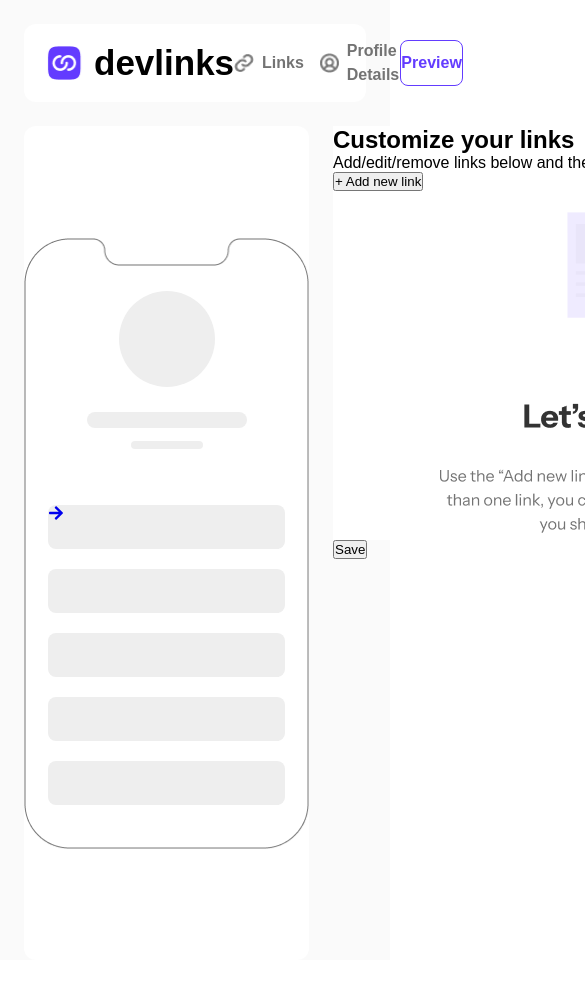
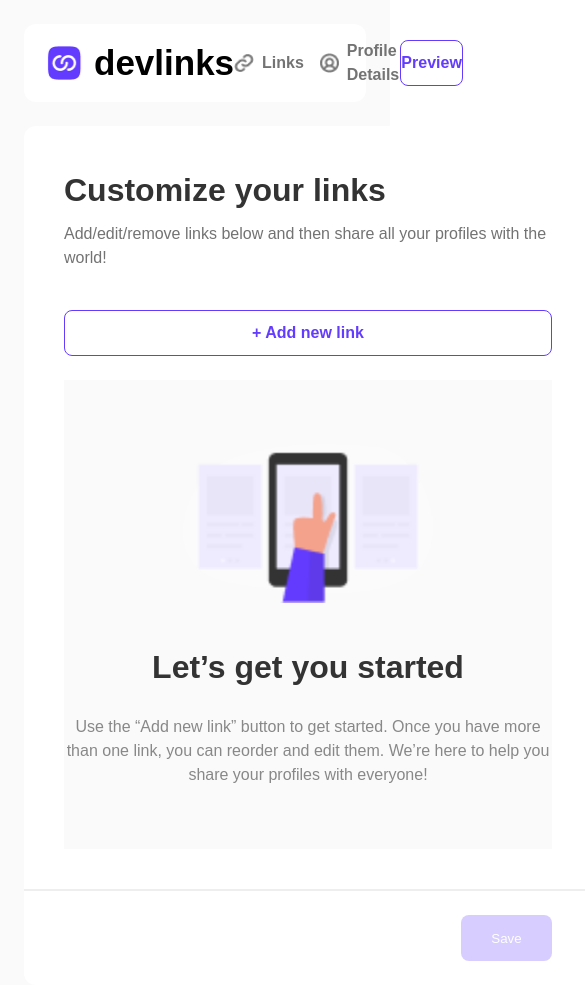
Before and after one commit to byrmzdeh/teamTaskLogin, a React (Vite) app: page /links in a window 390 px wide. Shown: the top 985 px of the page, 585 px wide, since content can reach past the window. Before the commit the page ends 960 px from the top, so only its background shows below. Built offline with nearby package versions, Linux system fonts and the light colour scheme; a small style sheet from the web is missing; a web font is replaced by a local one.

Commit message:
finalized PhoneCard UI with responsive and custom links styling

```diff
--- a/src/assets/scss/_variable.scss
+++ b/src/assets/scss/_variable.scss
@@ -3,3 +3,5 @@ $white-color:#ffffff;
 $border-color:#633CFF;
 $padding:0 24px;
 $light-grey: #eeeeee;
+$dark-grey:#333333;
+$grey:#737373
--- a/src/assets/scss/components/_customizeLinks.scss
+++ b/src/assets/scss/components/_customizeLinks.scss
@@ -1,4 +1,112 @@
-.customize{
-    width: 808px;
-    background-color: #fff;
+.customize-links-wrappers {
+  width: 808px;
+  background-color: $white-color;
+  border-radius: 12px;
+  display: flex;
+  flex-direction: column;
+  .customize-container {
+    border-bottom: 2px solid $light-grey;
+    .customize {
+      display: flex;
+      flex-direction: column;
+      gap: 40px;
+      padding: 40px;
+      .customize-head {
+        display: flex;
+        flex-direction: column;
+        gap: 8px;
+        h2 {
+          font-weight: 700;
+          font-size: 32px;
+          line-height: 150%;
+          letter-spacing: 0%;
+          color: $dark-grey;
+        }
+        p {
+          color: $grey;
+          font-size: 16px;
+          font-weight: 400;
+          line-height: 150%;
+          letter-spacing: 0%;
+        }
+      }
+      .customize-links-body {
+        display: flex;
+        flex-direction: column;
+        gap: 24px;
+        button {
+          width: 100%;
+          height: 46px;
+          border-radius: 8px;
+          border: 1px solid $border-color;
+          background-color: $white-color;
+          font-weight: 600;
+          font-size: 16px;
+          line-height: 150%;
+          letter-spacing: 0%;
+          color: $border-color;
+          cursor: pointer;
+        }
+
+        .link-setup-area{
+          width:100%;
+          background-color: $primary-color;
+          height: 469px;
+          display: flex;
+          justify-content: center;
+          align-items: center;
+          .start-helper{
+           height: 344px;
+           justify-content: center;
+           gap: 40px;
+
+            img{
+              width: 249.53px;
+              height: 160px;
+            }
+            .helper-text{
+              gap: 24px;
+              width: 488px;
+              h3{
+                font-weight: 700;
+                font-size: 32px;
+                line-height: 150%;
+                letter-spacing: 0%;
+                text-align: center;
+                color: $dark-grey;
+              }
+              p{
+                text-align: center;
+                font-weight: 400;
+                font-size: 16px;
+                line-height: 150%;
+                letter-spacing: 0%;
+                color: #888888;
+              }
+            }
+          }
+        }
+      }
+    }
+  }
+  .save {
+    display: flex;
+    justify-content: end;
+    align-items: center;
+    padding: 0 40px;
+
+    .save-btn {
+      width: 91px;
+      height: 46px;
+      padding: 11px 27px;
+      border-radius: 8px;
+      background-color: $border-color;
+      opacity: 25%;
+      border: none;
+      outline: none;
+      color: $white-color;
+      cursor: pointer;
+      margin: 24px 0;
+    }
+  }
 }
--- a/src/assets/scss/components/_phoneCard.scss
+++ b/src/assets/scss/components/_phoneCard.scss
@@ -3,10 +3,18 @@
   height: 834px;
   background-color: $white-color;
   border-radius: 12px;
+
+  @media(max-width: 1024px){
+          display: none;
+  }
+  .phone-rectangle{
+    position: relative;
+  }
   .phone-image-wrapper {
     position: relative;
     width: 285px;
     height: 611px;
+    position: absolute;
     img {
       width: 100%;
       height: 100%;
@@ -79,6 +87,37 @@
             height: 44px;
             cursor: pointer;
             flex-shrink: 0;
+            background-color: black;
+            a{
+              display: flex;
+              justify-content: space-between;
+              align-items: center;
+              height: 100%;
+              padding: 16px;
+              .link-name-and-icon{
+                display: flex;
+                gap: 8px;
+
+                .link-icon{
+                  width: 16px;
+                  height: 16px;
+                  color: $white-color;
+                }
+                .link-name{
+                  font-weight: 400;
+                  font-size: 12px;
+                  line-height: 150%;
+                  letter-spacing: 1px;
+                  color: $white-color;
+                  width: 157px;
+                }
+              }
+              .arrow{
+                color: $white-color;
+                width: 16px;
+                height: 16px;
+              }
+            }
           }
         }
       }
--- a/src/assets/scss/pages/_links.scss
+++ b/src/assets/scss/pages/_links.scss
@@ -5,6 +5,7 @@ main{
             padding: $padding;
             display: flex;
             gap: 24px;
+
         }
     }
 }
--- a/src/components/CustomizeLinks.jsx
+++ b/src/components/CustomizeLinks.jsx
@@ -1,5 +1,5 @@
 import React from 'react';
-import frame from "../assets/image/Frame 246.png"
+import frame from "../assets/image/Group 273.png"
 
 const CustomizeLinks = () => {
   return (
@@ -13,14 +13,20 @@ const CustomizeLinks = () => {
           </div>
           <div className="customize-links-body">
             <button>+ Add new link</button>
-          <div className="links">
+            <div className="link-setup-area">
+              <div className='start-helper f-column'>
                 <img src={frame} alt="links" />
+                <div className="helper-text f-column">
+                  <h3>Let’s get you started</h3>
+                  <p>Use the “Add new link” button to get started. Once you have more than one link, you can reorder and edit them. We’re here to help you share your profiles with everyone!</p>
+                </div>
+              </div>
+            </div>
           </div>
         </div>
       </div>
       <div className="save">
-        <button>Save</button>
-      </div>
+        <button className='save-btn'>Save</button>
       </div>
 
     </div>
--- a/src/components/PhoneCard.jsx
+++ b/src/components/PhoneCard.jsx
@@ -2,6 +2,8 @@ import React from 'react';
 import phone from "../assets/image/Subtract.png";
 import { Link } from 'react-router-dom';
 import { FaArrowRight } from "react-icons/fa";
+import { TbBrandGithubFilled } from "react-icons/tb";
+import phone_rectangle from "../assets/image/Rectangle 15.png"
 
 
 const PhoneCard = () => {
@@ -9,7 +11,8 @@ const PhoneCard = () => {
 
     return (
         <div className='phoneCard-wrapper d-flex'>
-            <div className='phone-image-wrapper'>
+            <img src={phone_rectangle} alt="phone_rectangle" className='phone-rectangle' />
+           <div className='phone-image-wrapper'>
                 <img src={phone} alt="phone" />
                 <div className="phone-info f-column">
                     <div className="user f-column">
@@ -29,8 +32,8 @@ const PhoneCard = () => {
                         <ul className='f-column'>
                             <li><Link>
                                 <div className='link-name-and-icon'>
-                                    <span className='link-icon'></span>
-                                    <span className='link-name'></span>
+                                    <span className='link-icon'><TbBrandGithubFilled /></span>
+                                    <span className='link-name'>GitHub</span>
                                 </div>
                                 <div className="arrow">
                                     <FaArrowRight />
```
Also changed, not shown: src/assets/image/Group 273.png (added), src/assets/image/Rectangle 15.png (added). Lines whose indentation alone changed are shown as unchanged.
